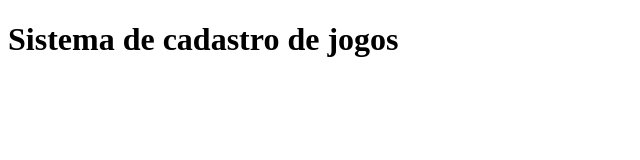
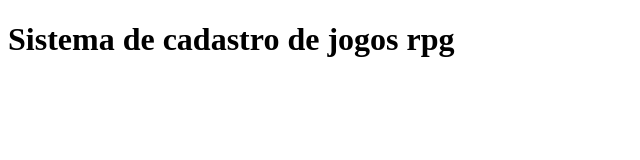
Before and after one commit to leandrojuvenal/sistema-de-cadastro, a plain HTML site: page index.html in a window 1280 px wide. Shown: the whole page, without its empty margins (0-640 px from the left). Drawn offline with Linux system fonts and the light colour scheme.

```diff
--- a/index.html
+++ b/index.html
@@ -7,7 +7,7 @@
     <title>Meus jogos</title>
   </head>
   <body>
-    <h1>Sistema de cadastro de jogos</h1>
+    <h1>Sistema de cadastro de jogos rpg</h1>
     <script src="app.js" ></script>
   </body>
   </html>
```
